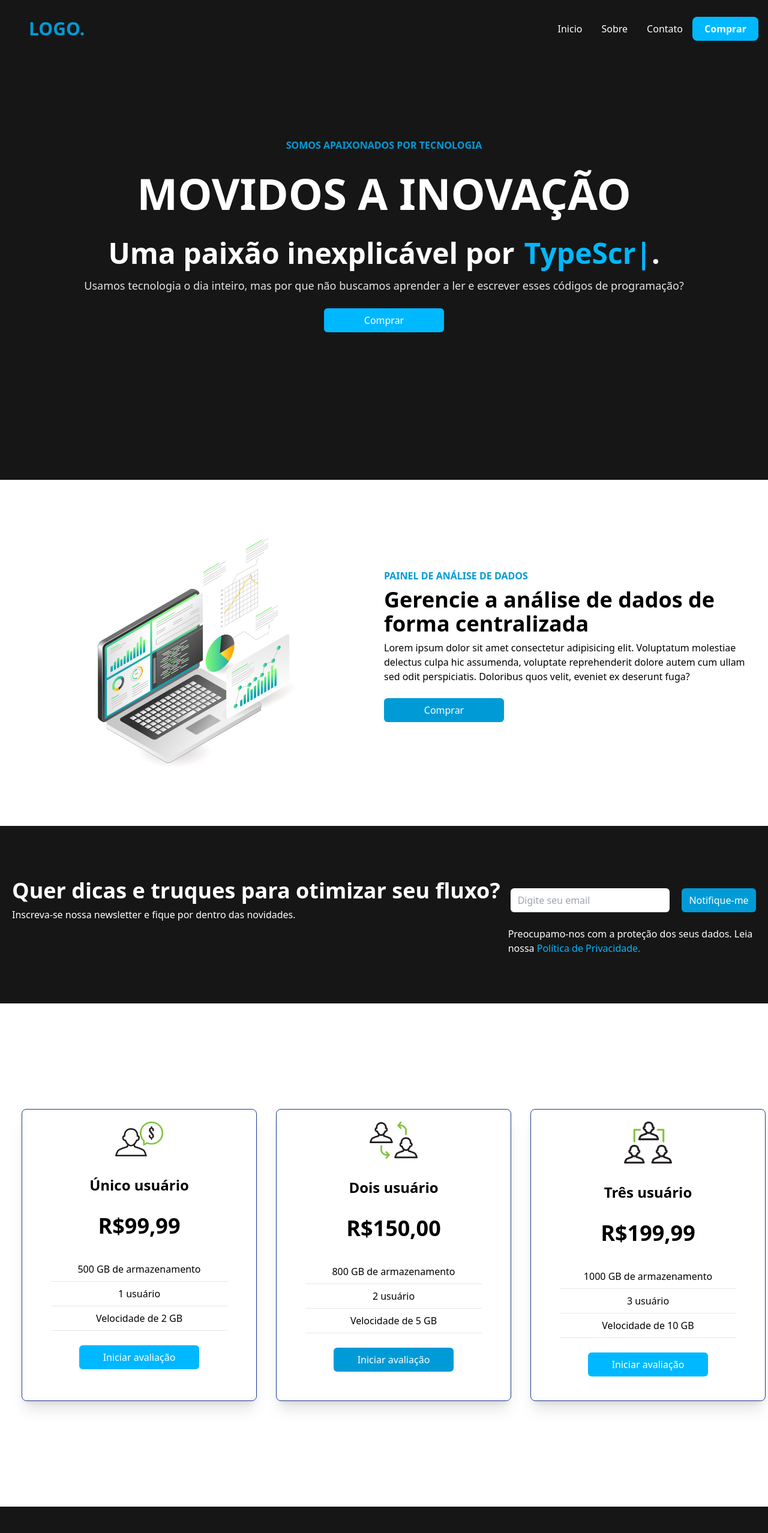
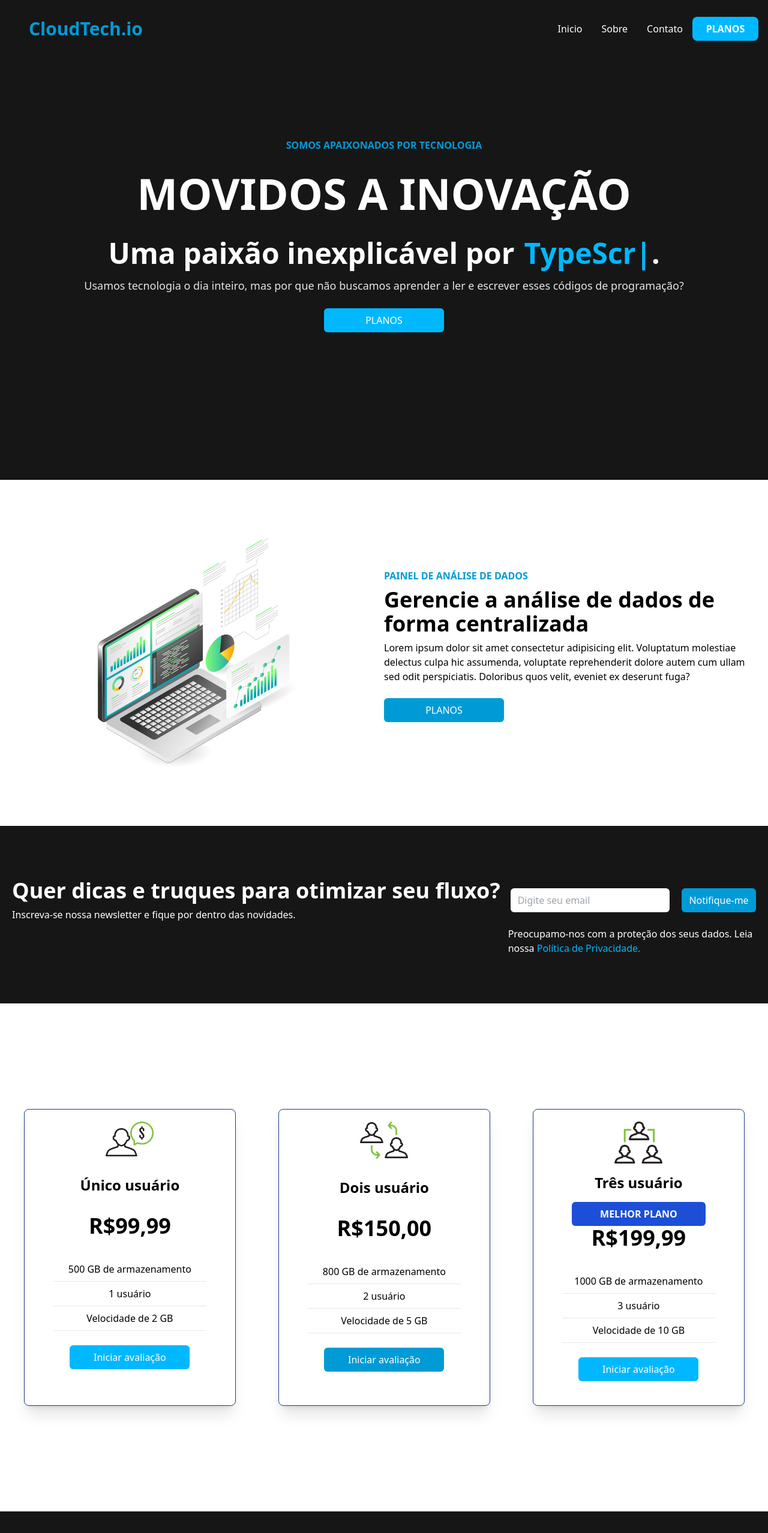
Before and after one commit to codewallaci/site-estudo-react-tailwindcss, a React (Vite) app: page / in a window 1280 px wide. Shown: the top 2556 px of the page at 60% size. Before the commit the page ends 2512 px from the top, so only its background shows below. Built offline with nearby package versions, Linux system fonts and the light colour scheme.

Commit message:
Adicionando o footer e implementando algumas novas funcionalidades.

```diff
--- a/index.html
+++ b/index.html
@@ -4,7 +4,7 @@
     <meta charset="UTF-8" />
     <link rel="icon" type="image/svg+xml" href="/src/favicon.svg" />
     <meta name="viewport" content="width=device-width, initial-scale=1.0" />
-    <title>Vite App</title>
+    <title>CloudTech.io</title>
   </head>
   <body>
     <div id="root"></div>
--- a/package.json
+++ b/package.json
@@ -9,16 +9,19 @@
   },
   "dependencies": {
     "react": "^18.0.0",
-    "react-dom": "^18.0.0",
+    "react-dom": "^18.1.0",
     "react-icons": "^4.4.0",
+    "react-scroll": "^1.8.7",
     "react-typed": "^1.2.0"
   },
   "devDependencies": {
     "@types/react": "^18.0.0",
     "@types/react-dom": "^18.0.0",
+    "@types/react-scroll": "^1.8.3",
     "@vitejs/plugin-react": "^1.3.0",
     "autoprefixer": "^10.4.7",
     "postcss": "^8.4.14",
+    "react-scroll": "^1.8.7",
     "tailwindcss": "^3.0.24",
     "typescript": "^4.6.3",
     "vite": "^2.9.9"
--- a/src/App.tsx
+++ b/src/App.tsx
@@ -1,5 +1,6 @@
 import { Analytics } from "./components/Analytics";
 import { Cards } from "./components/Cards";
+import { Footer } from "./components/Footer";
 import { Hero } from "./components/Hero";
 import { Navbar } from "./components/Navbar";
 import { Newsletter } from "./components/Newsletter";
@@ -12,6 +13,7 @@
       <Analytics />
       <Newsletter />
       <Cards />
+      <Footer />
     </div>
   );
 }
--- a/src/components/Analytics.tsx
+++ b/src/components/Analytics.tsx
@@ -1,10 +1,11 @@
 import React from "react";
+import { Link } from "react-scroll";
 
 import Laptop from "../assets/laptop.jpg";
 
 export const Analytics = () => {
   return (
-    <div className="w-full py-16 px-4 bg-white">
+    <div id="about" className="w-full py-16 px-4 bg-white">
       <div className="max-w-[1240px] mx-auto grid md:grid-cols-2">
         <img className="w-[500px] mx-auto my-4" src={Laptop} alt="laptop" />
         <div className="flex flex-col justify-center">
@@ -22,7 +23,9 @@
             className="w-[200px] my-6 mx-auto py-2 bg-[#009bd6]
            text-white font-medium rounded-md md:mx-0"
           >
-            Comprar
+            <Link to="price" spy={true} smooth={true}>
+              PLANOS
+            </Link>
           </button>
         </div>
       </div>
--- a/src/components/Cards.tsx
+++ b/src/components/Cards.tsx
@@ -6,9 +6,12 @@
 
 export const Cards = () => {
   return (
-    <div className="w-full py-[10rem] px-4 bg-white">
-      <div className="max-w-[1240px] mx-auto grid md:grid-cols-3 gap-8">
-        <div className="w-full shadow-xl hover:shadow-blue-500 flex flex-col p-4 m-4 rounded-lg hover:scale-105 duration-300 border border-blue-900 hover:border-blue-300">
+    <div className="w-full py-[10rem] bg-white">
+      <div
+        id="price"
+        className="max-w-[1240px] mx-auto grid md:grid-cols-3 gap-8"
+      >
+        <div className="w-[90%] shadow-xl hover:shadow-blue-500 flex flex-col p-4 m-4 mx-[20px] rounded-lg hover:scale-105 duration-300 border border-blue-900 hover:border-blue-300">
           <img
             className="w-20 mx-auto mt-1 bg-transparent"
             src={Single}
@@ -28,7 +31,7 @@
             Iniciar avaliação
           </button>
         </div>
-        <div className="w-full shadow-xl hover:shadow-blue-500 flex flex-col p-4 m-4 rounded-lg hover:scale-105 duration-300 border border-blue-900 hover:border-blue-300">
+        <div className="w-[90%] shadow-xl hover:shadow-blue-500 flex flex-col p-4 m-4 mx-[20px]  rounded-lg hover:scale-105 duration-300 border border-blue-900 hover:border-blue-300">
           <img
             className="w-20 mx-auto mt-1 bg-transparent"
             src={Double}
@@ -48,13 +51,18 @@
             Iniciar avaliação
           </button>
         </div>
-        <div className="w-full shadow-xl hover:shadow-blue-500 flex flex-col p-4 m-4 rounded-lg hover:scale-105 duration-300 border border-blue-900 hover:border-blue-300">
+        <div className="w-[90%] shadow-xl hover:shadow-blue-500 flex flex-col p-4 m-4 mx-[20px] rounded-lg hover:scale-105 duration-300 border border-blue-900 hover:border-blue-300">
           <img
             className="w-20 mx-auto mt-1 bg-transparent"
             src={Triple}
             alt=""
           />
-          <h2 className="text-2xl font-bold text-center py-8">Três usuário</h2>
+          <h2 className="text-2xl font-bold text-center py-4">Três usuário</h2>
+          <div className="flex justify-center items-center">
+            <div className=" bg-blue-700 w-[70%] rounded-md py-2">
+              <p className="text-center text-white font-bold">MELHOR PLANO</p>
+            </div>
+          </div>
           <p className="text-center text-4xl font-bold">R$199,99</p>
           <div className="text-center font-medium">
             <p className="py-2 border-b mx-8 mt-8">1000 GB de armazenamento</p>
--- /dev/null
+++ b/src/components/Footer.tsx
@@ -0,0 +1,16 @@
+import React from "react";
+
+export const Footer = () => {
+  return (
+    <div className="text-white w-full py-8">
+      <div className="max-w-[1240px]">
+        <p className="text-center">
+          Desenvolvido por{" "}
+          <a className="text-[#00b8ff]" href="/">
+            @realwallaci
+          </a>
+        </p>
+      </div>
+    </div>
+  );
+};
--- a/src/components/Hero.tsx
+++ b/src/components/Hero.tsx
@@ -1,9 +1,10 @@
 import React from "react";
 import Typed from "react-typed";
+import { Link } from "react-scroll";
 
 export const Hero = () => {
   return (
-    <div className="text-white">
+    <div id="home" className=" text-white">
       <div className="mt-[-96px] w-full h-screen max-auto text-center flex flex-col justify-center items-center">
         <p className="text-[#009bd6] uppercase font-bold p-2">
           Somos apaixonados por tecnologia
@@ -32,7 +33,9 @@
           className="w-[200px] my-6 mx-auto py-2 bg-[#00b8ff]
              text-white font-medium rounded-md"
         >
-          Comprar
+          <Link to="price" spy={true} smooth={true}>
+            PLANOS
+          </Link>
         </button>
       </div>
     </div>
--- a/src/components/Navbar.tsx
+++ b/src/components/Navbar.tsx
@@ -1,5 +1,6 @@
 import React, { useState } from "react";
 import { AiOutlineClose, AiOutlineMenu } from "react-icons/ai";
+import { Link } from "react-scroll";
 
 export const Navbar = () => {
   const [nav, setNav] = useState(true);
@@ -10,14 +11,26 @@
 
   return (
     <div className="flex justify-between items-center h-24 w-full px-4 text-white">
-      <h1 className="w-full text-3xl font-bold text-[#009bd6] px-8">LOGO.</h1>
+      <h1 className="w-full text-3xl font-bold text-[#009bd6] px-8">
+        CloudTech.io
+      </h1>
       <ul className="hidden md:flex items-center">
-        <li className="p-4">Inicio</li>
-        <li className="p-4">Sobre</li>
-        <li className="p-4 ">Contato</li>
-        <button className="w-[110px] my-6 mx-auto py-2 bg-[#00b8ff] text-white font-bold rounded-lg">
-          Comprar
-        </button>
+        <Link activeClass="active" to="home" spy={true} smooth={true}>
+          <li className="p-4 cursor-pointer">Inicio</li>
+        </Link>
+
+        <Link to="about" spy={true} smooth={true}>
+          <li className="p-4 cursor-pointer">Sobre</li>
+        </Link>
+
+        <Link to="contact" spy={true} smooth={true}>
+          <li className="p-4 cursor-pointer ">Contato</li>
+        </Link>
+        <Link to="price" spy={true} smooth={true}>
+          <button className="w-[110px] my-6 mx-auto py-2 bg-[#00b8ff] text-white font-bold rounded-lg">
+            PLANOS
+          </button>
+        </Link>
       </ul>
       <div onClick={handleNav} className="block md:hidden">
         {!nav ? <AiOutlineClose size={20} /> : <AiOutlineMenu size={20} />}
@@ -30,15 +43,23 @@
         }
       >
         <h1 className="w-full text-3xl font-bold text-[#009bd6] mt-8 ml-4">
-          LOGO.
+          CloudTech.io
         </h1>
-        <ul className="p-4 uppercase">
-          <li className="p-4 border-b border-gray-500">Inicio</li>
-          <li className="p-4 border-b border-gray-500">Sobre</li>
-          <li className="p-4 border-b border-gray-500">Contato</li>
-          <button className="w-[200px] my-6 mx-auto py-2 bg-[#00b8ff] text-white font-bold rounded-lg">
-            Comprar
-          </button>
+        <ul className="p-4 uppercase ">
+          <Link activeClass="active" to="home" spy={true} smooth={true}>
+            <li className="p-4 border-b border-gray-500 ">Inicio</li>
+          </Link>
+          <Link to="about" spy={true} smooth={true}>
+            <li className="p-4 border-b border-gray-500 ">Sobre</li>
+          </Link>
+          <Link to="contact" spy={true} smooth={true}>
+            <li className="p-4 border-b border-gray-500 ">Contato</li>
+          </Link>
+          <Link to="price" spy={true} smooth={true}>
+            <button className="w-[200px] my-6 mx-auto py-2 bg-[#00b8ff] text-white font-bold rounded-lg">
+              PLANOS
+            </button>
+          </Link>
         </ul>
       </div>
     </div>
--- a/src/components/Newsletter.tsx
+++ b/src/components/Newsletter.tsx
@@ -2,7 +2,7 @@
 
 export const Newsletter = () => {
   return (
-    <div className="w-full py-16 text-white px-4">
+    <div id="contact" className="w-full py-16 text-white px-4">
       <div className="max-w-[1240px] mx-auto grid lg:grid-cols-3">
         <div className="lg:col-span-2 my-4">
           <h1 className="md:text-4xl sm:text-3xl text-2xl font-bold py-2">
```
Also changed, not shown: 2 other files (tests, documents, lock files or other folders).
